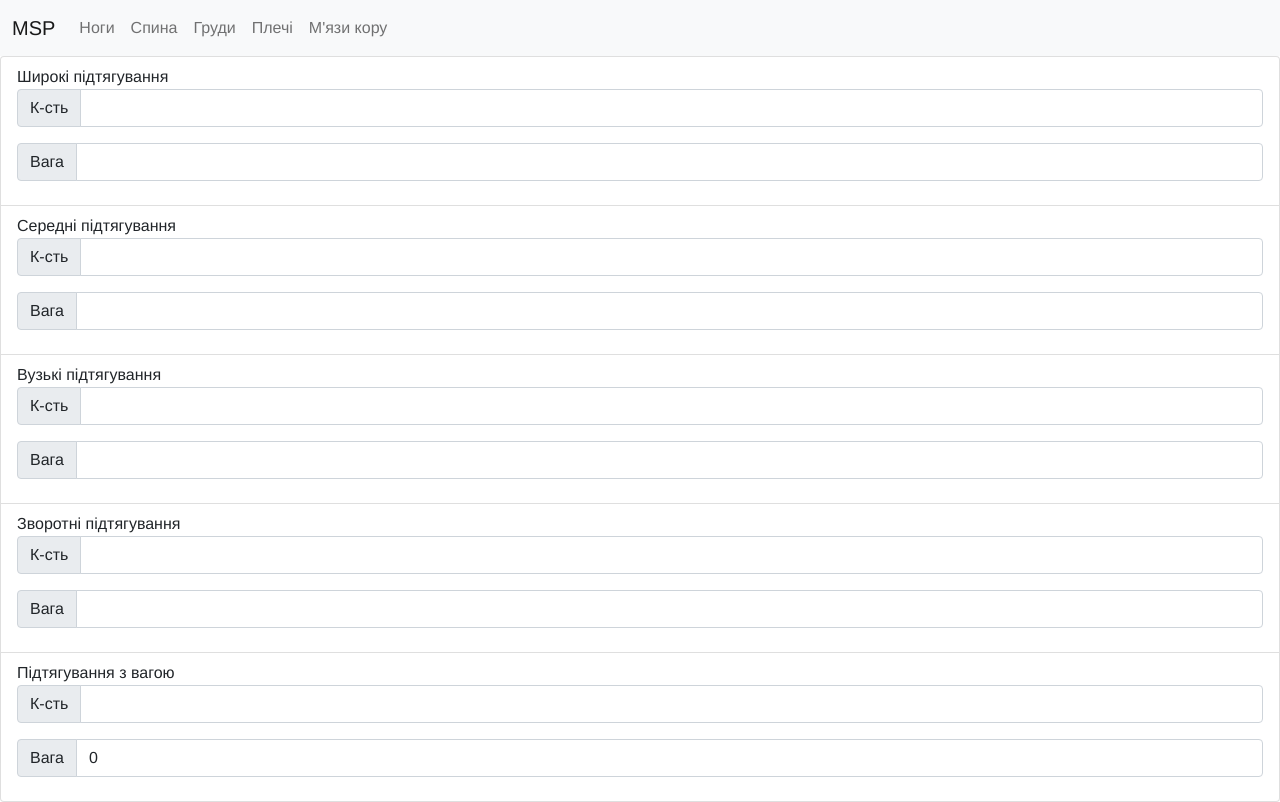
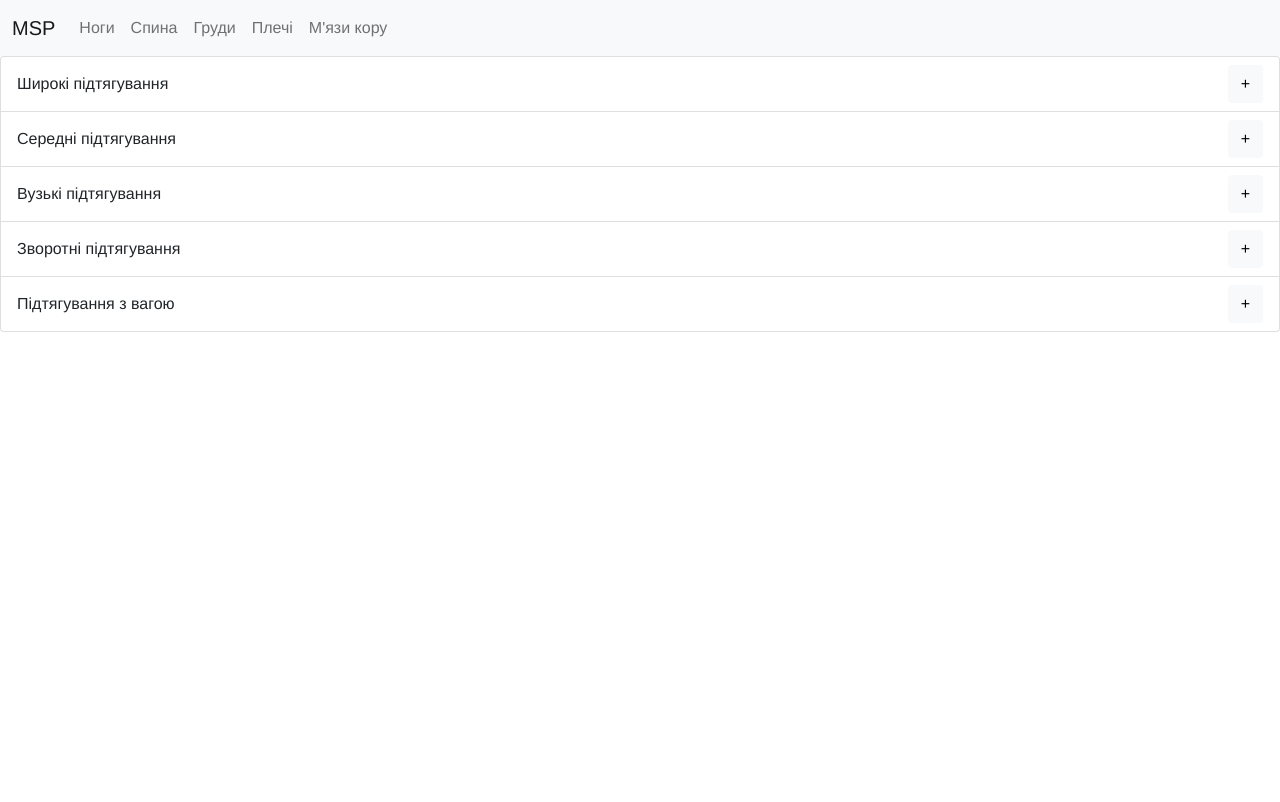
Before and after one commit to RomanZaritskyi/sportapp, a JavaScript app: page /back in a window 1280 px wide. Built offline with nearby package versions, Linux system fonts and the light colour scheme.

Commit message:
feature: add selected-list component

```diff
--- a/src/components/back/back.vue
+++ b/src/components/back/back.vue
@@ -1,38 +1,25 @@
 <template>
-  <ExercisesList :exercises="exercises" />
+  <ExercisesList :exercises="exercises" @addEx="addEx" />
+  <SelectedExercisesList :addedExs="addedExs" />
 </template>
 
 <script>
 import ExercisesList from '../shared/exercises-list.vue';
+import backExercises from '../lookups/backExercises.lookup';
+import SelectedExercisesList from '../shared/selected-exercises-list.vue';
 
 export default {
   name: 'back-temp',
-  components: { ExercisesList },
+  components: { ExercisesList, SelectedExercisesList },
   data: () => ({
-    exercises: [
-      {
-        name: 'Широкі підтягування',
-        count: '',
-      },
-      {
-        name: 'Середні підтягування',
-        count: '',
-      },
-      {
-        name: 'Вузькі підтягування',
-        count: '',
-      },
-      {
-        name: 'Зворотні підтягування',
-        count: '',
-      },
-      {
-        name: 'Підтягування з вагою',
-        count: '',
-        weight: '0',
-      },
-    ],
+    exercises: backExercises,
+    addedExs: [],
   }),
+  methods: {
+    addEx(exs) {
+      this.addedExs.push(exs);
+    },
+  },
 };
 </script>
 <style></style>
--- a/src/components/chest/chest.vue
+++ b/src/components/chest/chest.vue
@@ -1,34 +1,24 @@
 <template>
-  <ExercisesList :exercises="exercises" />
+  <ExercisesList :exercises="exercises" @addEx="addEx" />
+  <SelectedExercisesList :addedExs="addedExs" />
 </template>
 
 <script>
 import ExercisesList from '../shared/exercises-list.vue';
+import SelectedExercisesList from '../shared/selected-exercises-list.vue';
+import chestExercises from '../lookups/chestExercises.lookup.js';
+
 export default {
-  components: { ExercisesList },
+  components: { ExercisesList, SelectedExercisesList },
   name: 'chest-temp',
   data: () => ({
-    exercises: [
-      {
-        name: 'Віджимання від підлоги',
-        count: '0',
-      },
-      {
-        name: 'Бруси',
-        count: '0',
-      },
-      {
-        name: 'Віджимання ∠30°',
-        count: '0',
-      },
-      {
-        name: 'Віджимання ∠120°',
-        count: '0',
-      },
-    ],
+    exercises: chestExercises,
+    addedExs: [],
   }),
-  updated() {
-    console.log(this.exercises);
+  methods: {
+    addEx(exs) {
+      this.addedExs.push(exs);
+    },
   },
 };
 </script>
--- a/src/components/legs/legs.vue
+++ b/src/components/legs/legs.vue
@@ -1,34 +1,25 @@
 <template>
-  <ExercisesList :exercises="exercises" />
+  <ExercisesList :exercises="exercises" @addEx="addEx" />
+  <SelectedExerciseList :addedExs="addedExs" />
 </template>
 
 <script>
 import ExercisesList from '../shared/exercises-list.vue';
+import SelectedExerciseList from '../shared/selected-exercises-list.vue';
+import legsExercise from '../lookups/legsExercises.lookup.js';
 
 export default {
   name: 'legs-temp',
-  components: { ExercisesList },
+  components: { ExercisesList, SelectedExerciseList },
   data: () => ({
-    exercises: [
-      {
-        name: 'Присідання',
-        count: '0',
-      },
-      {
-        name: 'Присідання з вагою',
-        count: '',
-        weight: '0',
-      },
-      {
-        name: 'Присідання з прижками',
-        count: '0',
-      },
-      {
-        name: 'Випади',
-        count: '0',
-      },
-    ],
+    exercises: legsExercise,
+    addedExs: [],
   }),
+  methods: {
+    addEx(exs) {
+      this.addedExs.push(exs);
+    },
+  },
 };
 </script>
 <style></style>
--- /dev/null
+++ b/src/components/lookups/backExercises.lookup.js
@@ -0,0 +1,25 @@
+const backExercises = Object.create([
+  {
+    name: 'Широкі підтягування',
+    count: '',
+  },
+  {
+    name: 'Середні підтягування',
+    count: '',
+  },
+  {
+    name: 'Вузькі підтягування',
+    count: '',
+  },
+  {
+    name: 'Зворотні підтягування',
+    count: '',
+  },
+  {
+    name: 'Підтягування з вагою',
+    count: '',
+    weight: '1',
+  },
+]);
+
+export default backExercises;
--- /dev/null
+++ b/src/components/lookups/chestExercises.lookup.js
@@ -0,0 +1,20 @@
+const chestExercises = Object.create([
+  {
+    name: 'Віджимання від підлоги',
+    count: '0',
+  },
+  {
+    name: 'Бруси',
+    count: '0',
+  },
+  {
+    name: 'Віджимання ∠30°',
+    count: '0',
+  },
+  {
+    name: 'Віджимання ∠120°',
+    count: '0',
+  },
+]);
+
+export default chestExercises;
--- /dev/null
+++ b/src/components/lookups/legsExercises.lookup.js
@@ -0,0 +1,21 @@
+const legsExercises = Object.create([
+  {
+    name: 'Присідання',
+    count: '0',
+  },
+  {
+    name: 'Присідання з вагою',
+    count: '',
+    weight: '1',
+  },
+  {
+    name: 'Присідання з прижками',
+    count: '0',
+  },
+  {
+    name: 'Випади',
+    count: '0',
+  },
+]);
+
+export default legsExercises;
--- a/src/components/shared/exercises-list.vue
+++ b/src/components/shared/exercises-list.vue
@@ -1,8 +1,7 @@
 <template>
   <div class="exercise-list list-group">
-    <a
-      href="#"
-      class="list-group-item list-group-item-action"
+    <div
+      class="exercise-list-group list-group-item"
       v-for="(exercise, idx) in exercises"
       :key="idx"
     >
@@ -10,38 +9,21 @@
         {{ exercise.name }}
       </span>
 
-      <div class="input-group mb-3">
-        <span class="input-group-text" id="inputGroup-sizing-default"
-          >К-сть</span
-        >
-        <input
-          v-model="exercise.count"
-          type="text"
-          class="form-control"
-          aria-label="Sizing example input"
-          aria-describedby="inputGroup-sizing-default"
-        />
-      </div>
-
-      <div class="input-group mb-3">
-        <span class="input-group-text" id="inputGroup-sizing-default"
-          >Вага</span
-        >
-        <input
-          v-model="exercise.weight"
-          type="text"
-          class="form-control"
-          aria-label="Sizing example input"
-          aria-describedby="inputGroup-sizing-default"
-        />
-      </div>
-    </a>
+      <button
+        type="button"
+        class="btn btn-light"
+        @click="$emit('addEx', exercise)"
+      >
+        +
+      </button>
+    </div>
   </div>
 </template>
 
 <script>
 export default {
   name: 'exercises-list',
+  emits: ['addEx'],
   props: {
     exercises: {
       type: Array,
@@ -50,4 +32,11 @@ export default {
   },
 };
 </script>
-<style></style>
+
+<style lang="scss" scoped>
+.exercise-list-group {
+  display: flex;
+  justify-content: space-between;
+  align-items: center;
+}
+</style>
--- /dev/null
+++ b/src/components/shared/selected-exercises-list.vue
@@ -0,0 +1,55 @@
+<template>
+  <div
+    href="#"
+    class="list-group-item"
+    v-for="(addedEx, idx) in addedExs"
+    :key="idx"
+  >
+    <span>
+      {{ addedEx.name }}
+    </span>
+
+    <div class="input-group mb-3">
+      <span class="input-group-text" id="inputGroup-sizing-default">{{
+        titles.amount
+      }}</span>
+      <input
+        v-model="addedEx.count"
+        type="text"
+        class="form-control"
+        aria-label="Sizing example input"
+        aria-describedby="inputGroup-sizing-default"
+      />
+    </div>
+
+    <div class="input-group mb-3" v-if="addedEx.weight">
+      <span class="input-group-text" id="inputGroup-sizing-default">{{
+        titles.weight
+      }}</span>
+      <input
+        v-model="addedEx.weight"
+        type="text"
+        class="form-control"
+        aria-label="Sizing example input"
+        aria-describedby="inputGroup-sizing-default"
+      />
+    </div>
+  </div>
+</template>
+<script>
+export default {
+  name: 'selected-exercises-list',
+  data: () => ({
+    titles: {
+      amount: 'К-сть',
+      weight: 'Вага',
+    },
+  }),
+  props: {
+    addedExs: {
+      type: Array,
+    },
+  },
+};
+</script>
+<style lang="scss" scoped></style>
--- a/vue.config.js
+++ b/vue.config.js
@@ -1,4 +1,4 @@
-const { defineConfig } = require("@vue/cli-service");
+const { defineConfig } = require('@vue/cli-service');
 module.exports = defineConfig({
   transpileDependencies: true,
 });
```
